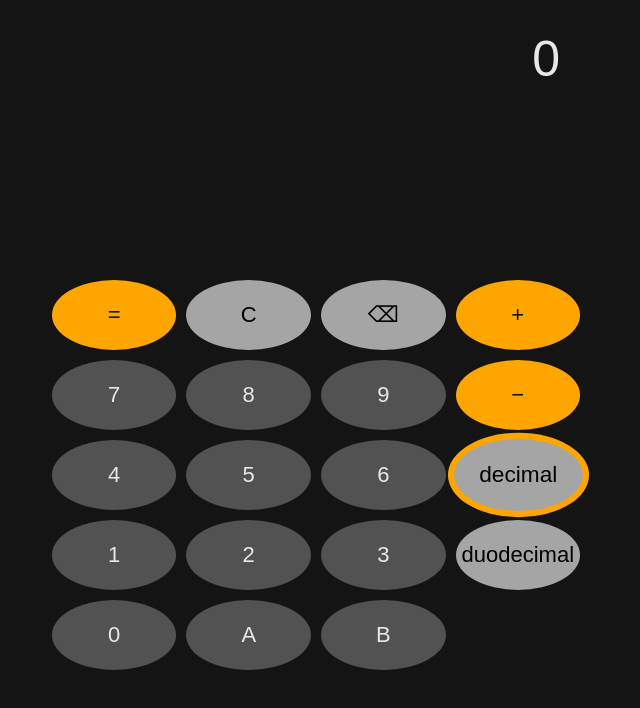
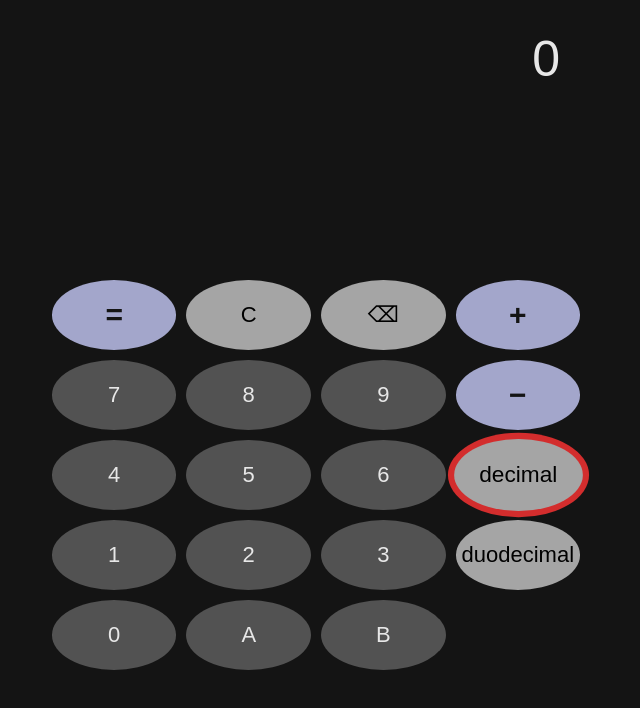
Before and after one commit to 95SebastianJakubowski/Earth-Taygetan-Calculator, a plain HTML site: page index.html in a window 1280 px wide. Shown: the whole page, without its empty margins (324-964 px from the left). Drawn offline with Linux system fonts and the light colour scheme.

Commit message:
Update index.html

```diff
--- a/index.html
+++ b/index.html
@@ -55,7 +55,8 @@ body {
 }
 
 .sub-display b {
-  color: #ffa500;
+  /* color: #ffa500; */
+  color: #cbcfef;
 }
 
 .buttons {
@@ -75,13 +76,16 @@ button {
 
 .btn-dark { background: #525252; color: #e7e7e7; }
 .btn-light { background: #a5a5a5; }
-.btn-orange { background: #ffa500; color: #141414; }
+/* .btn-orange { background: #ffa500; color: #141414; } */
+.btn-orange { background: #a3a6cb; color: #141414; font-weight: 700; font-size: 30px;}
+
 
 button:active {
   opacity: 0.7;
 }
 .active-base {
-  box-shadow: 0 0 0 6px #ffa500;
+  /* box-shadow: 0 0 0 6px #ffa500; */
+  box-shadow: 0 0 0 6px #d32d2d;
   transform: scale(1.03);
 }
 </style>
```
